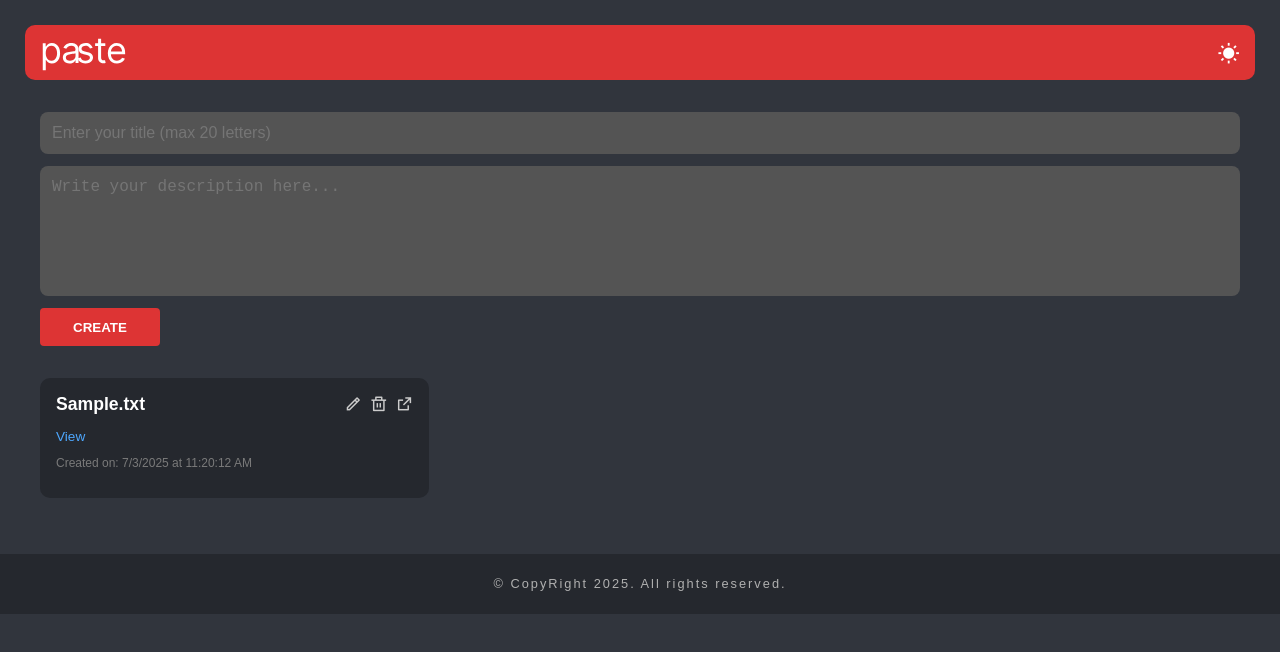
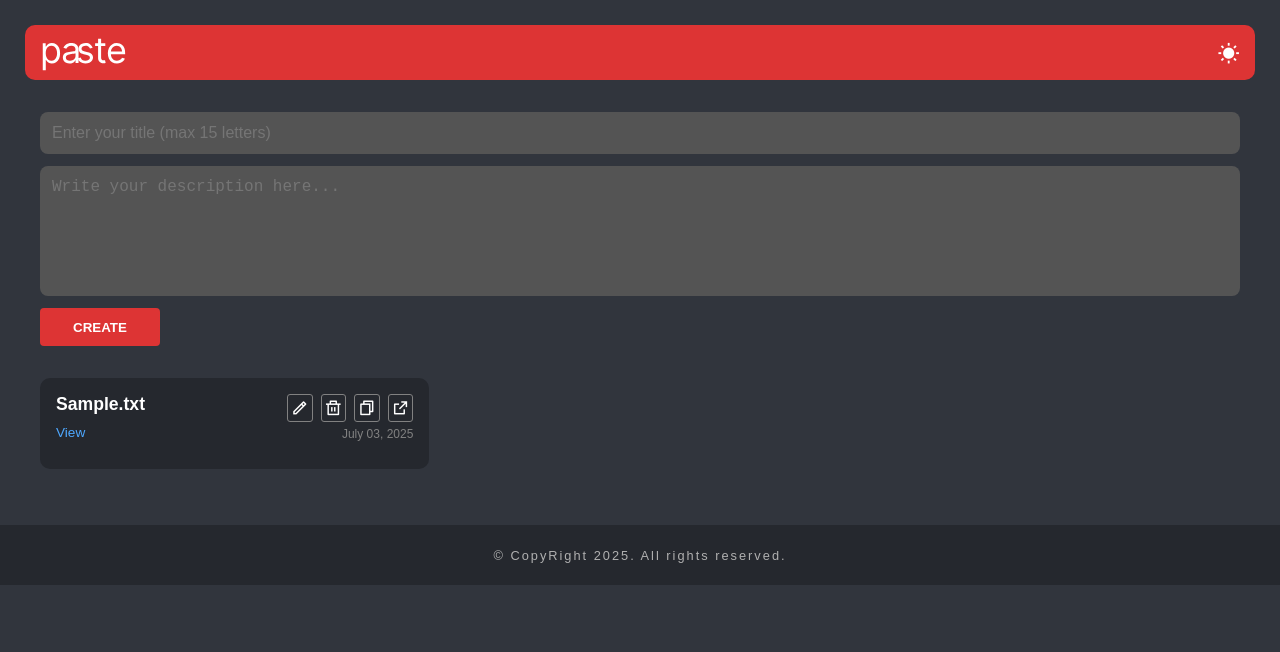
Before and after one commit to suvakantarout/PASTE, a React (Vite) app: page / in a window 1280 px wide. Both pictures are taken after typing "Sample", "Sample" into the empty fields and a click on the button "CREATE". Shown: the top 652 px of the page. Built offline with nearby package versions, Linux system fonts and the light colour scheme.

Commit message:
style added

```diff
--- a/src/components/Home.css
+++ b/src/components/Home.css
@@ -67,6 +67,13 @@
     position: relative;
     transition: transform 0.1s ease-in-out;
 }
+.paste-view-date{
+    display: flex;
+    justify-content: space-between;
+}
+.read-more{
+    margin-top: 2px;
+}
 
 .paste-card:hover {
     transform: translateY(-5px);
@@ -93,18 +100,23 @@
     right: 1rem;
     display: flex;
     gap: 0.5rem;
-    color: #ccc;
+    color: #ffffff;
     font-size: 1.1rem;
     cursor: pointer;
 }
+.ri-pencil-line, .ri-delete-bin-line, .ri-external-link-line, .ri-file-copy-line{
+    border: 1px solid #818181;
+    border-radius: 3px;
+    padding: 3px;
+}
 
 .actions i:hover {
-    color: white;
+    color: #818181;
 }
 
 .created-date {
   font-size: 0.75rem;
-  color: #7a7a7a;
+  color: #818181;
   margin-top: 0.25rem;
 }
 
--- a/src/components/Home.jsx
+++ b/src/components/Home.jsx
@@ -32,7 +32,7 @@ const Home = () => {
             <div className="form-section">
                 <input
                     type="text"
-                    placeholder="Enter your title (max 20 letters)"
+                    placeholder="Enter your title (max 15 letters)"
                     value={title}
                     onChange={(e) => setTitle(e.target.value.slice(0, 20))}
                 />
@@ -53,17 +53,29 @@ const Home = () => {
                     pastes.map((paste) => (
                         <div key={paste._id} className="paste-card">
                             <h3>{paste.title}.txt</h3>
-                            <p className="read-more">View</p>
+                            <div className='paste-view-date'>
+                                <p className="read-more">View</p>
+                                <p className="created-date">
+                                    {new Date(paste.createdAt).toLocaleDateString('en-US', {
+                                        month: 'long',
+                                        day: '2-digit',
+                                        year: 'numeric'
+                                    })}
+                                    {/* {new Date(paste.createdAt).toLocaleTimeString()} */}
+                                </p>
+                            </div>
+                            {/* <p className="read-more">View</p>
                             <p className="created-date">
-                                Created on: {new Date(paste.createdAt).toLocaleDateString()} at{' '}
+                                {new Date(paste.createdAt).toLocaleDateString()} at{' '}
                                 {new Date(paste.createdAt).toLocaleTimeString()}
-                            </p>
+                            </p> */}
                             <div className="actions">
                                 <i className="ri-pencil-line"></i>
                                 <i
                                     className="ri-delete-bin-line"
                                     onClick={() => dispatch(removeFromPaste(paste._id))}
                                 ></i>
+                                <i className="ri-file-copy-line"></i>
                                 <i className="ri-external-link-line"></i>
                             </div>
                         </div>
```
